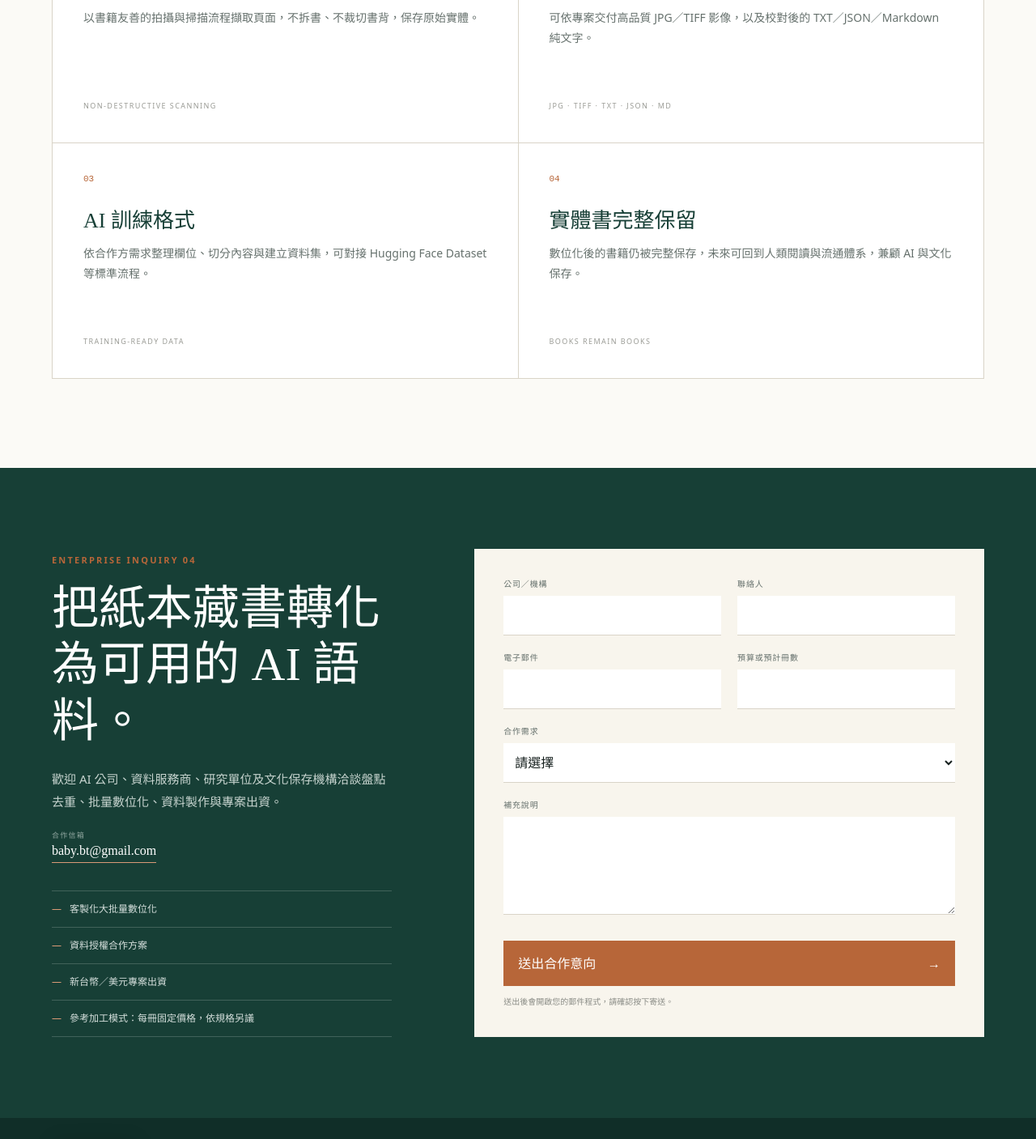
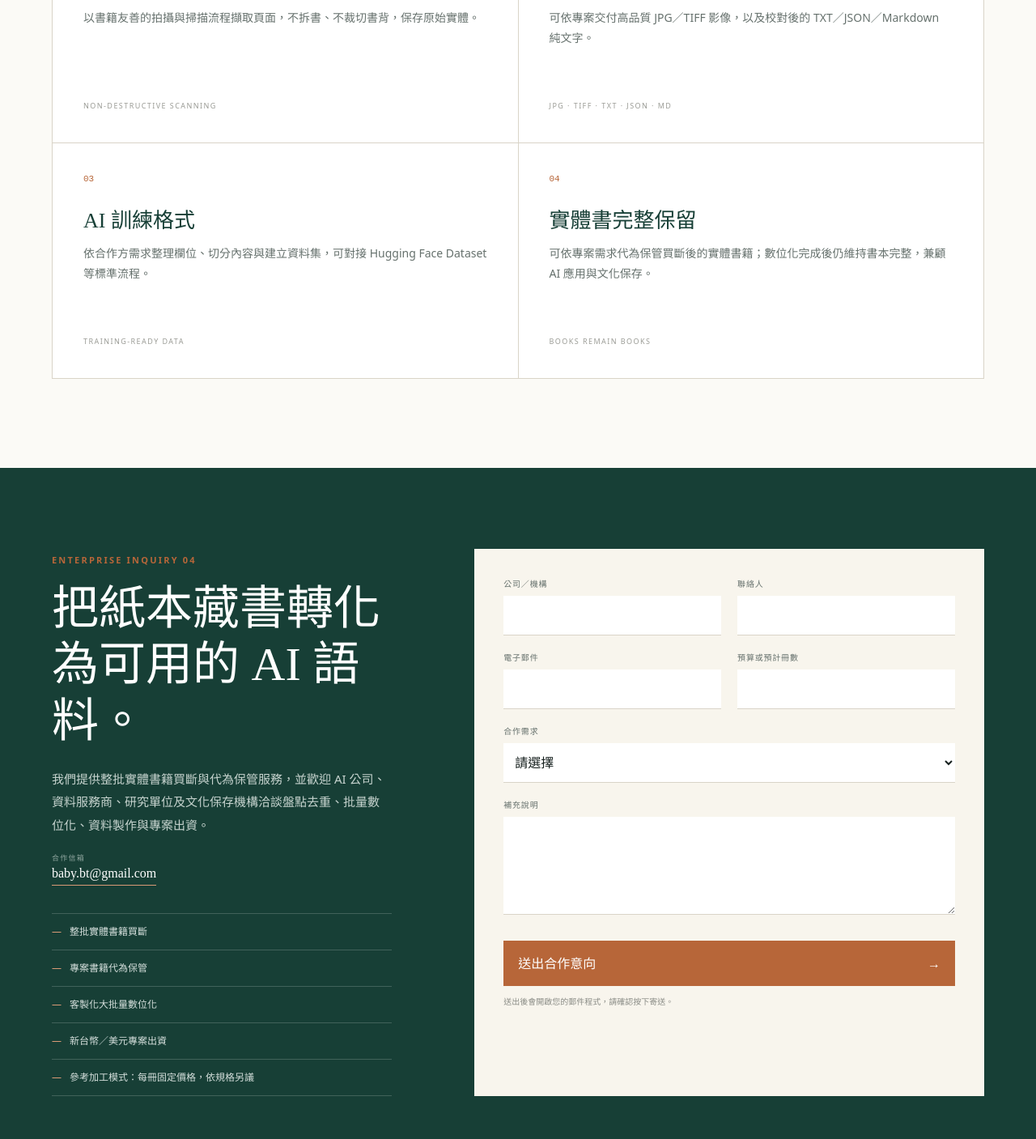
Before and after one commit to kidd803/2book-corpus-showcase, a Next.js app: page / in a window 1280 px wide. Shown: the part 3443-4850 px from the top of the page at 81% size. Built offline with nearby package versions, Linux system fonts and the light colour scheme.

Commit message:
Add physical book purchase and storage services

```diff
--- a/app/catalog-browser.tsx
+++ b/app/catalog-browser.tsx
@@ -32,11 +32,11 @@ const copy = {
       ["01", "非破壞性掃描", "以書籍友善的拍攝與掃描流程擷取頁面，不拆書、不裁切書背，保存原始實體。", "NON-DESTRUCTIVE SCANNING"],
       ["02", "多格式資料交付", "可依專案交付高品質 JPG／TIFF 影像，以及校對後的 TXT／JSON／Markdown 純文字。", "JPG · TIFF · TXT · JSON · MD"],
       ["03", "AI 訓練格式", "依合作方需求整理欄位、切分內容與建立資料集，可對接 Hugging Face Dataset 等標準流程。", "TRAINING-READY DATA"],
-      ["04", "實體書完整保留", "數位化後的書籍仍被完整保存，未來可回到人類閱讀與流通體系，兼顧 AI 與文化保存。", "BOOKS REMAIN BOOKS"],
+      ["04", "實體書完整保留", "可依專案需求代為保管買斷後的實體書籍；數位化完成後仍維持書本完整，兼顧 AI 應用與文化保存。", "BOOKS REMAIN BOOKS"],
     ],
     inquiryKicker: "ENTERPRISE INQUIRY 04", inquiryTitle: "把紙本藏書轉化為可用的 AI 語料。",
-    inquiryDesc: "歡迎 AI 公司、資料服務商、研究單位及文化保存機構洽談盤點去重、批量數位化、資料製作與專案出資。",
-    models: ["客製化大批量數位化", "資料授權合作方案", "新台幣／美元專案出資", "參考加工模式：每冊固定價格，依規格另議"],
+    inquiryDesc: "我們提供整批實體書籍買斷與代為保管服務，並歡迎 AI 公司、資料服務商、研究單位及文化保存機構洽談盤點去重、批量數位化、資料製作與專案出資。",
+    models: ["整批實體書籍買斷", "專案書籍代為保管", "客製化大批量數位化", "新台幣／美元專案出資", "參考加工模式：每冊固定價格，依規格另議"],
     org: "公司／機構", name: "聯絡人", email: "電子郵件", scope: "合作需求", budget: "預算或預計冊數", message: "補充說明",
     scopeOptions: ["請選擇", "批量非破壞性掃描", "AI 訓練資料製作", "Metadata／書目授權", "研究或文化保存合作", "其他"],
     contact: "合作信箱", submit: "送出合作意向", previewNotice: "送出後會開啟您的郵件程式，請確認按下寄送。", submitted: "郵件內容已產生；請在開啟的郵件程式中確認寄出。",
@@ -63,11 +63,11 @@ const copy = {
       ["01", "Non-destructive scanning", "Book-safe imaging without unbinding volumes or cutting spines. Every original object remains intact.", "NON-DESTRUCTIVE SCANNING"],
       ["02", "Multi-format delivery", "Project delivery can include high-quality JPG/TIFF images and reviewed TXT/JSON/Markdown text.", "JPG · TIFF · TXT · JSON · MD"],
       ["03", "Training-ready structure", "Content segmentation, metadata design, and dataset packaging can support workflows such as Hugging Face Dataset.", "TRAINING-READY DATA"],
-      ["04", "Books remain books", "Digitized books stay intact and can return to human reading and circulation, aligning AI progress with preservation.", "BOOKS REMAIN BOOKS"],
+      ["04", "Books remain books", "We can provide custodial storage for purchased physical books. After digitization, every volume remains intact, aligning AI use with cultural preservation.", "BOOKS REMAIN BOOKS"],
     ],
     inquiryKicker: "ENTERPRISE INQUIRY 04", inquiryTitle: "Turn a paper collection into usable AI data.",
-    inquiryDesc: "We welcome AI companies, data providers, researchers, and cultural institutions to discuss inventory deduplication, bulk digitization, data production, and project funding.",
-    models: ["Custom high-volume digitization", "Data licensing partnership plans", "Project funding in TWD or USD", "Reference processing model: fixed per-volume pricing, subject to specification"],
+    inquiryDesc: "We provide outright purchase and custodial storage services for physical book collections. AI companies, data providers, researchers, and cultural institutions are welcome to discuss inventory deduplication, bulk digitization, data production, and project funding.",
+    models: ["Outright purchase of physical book collections", "Custodial storage for project books", "Custom high-volume digitization", "Project funding in TWD or USD", "Reference processing model: fixed per-volume pricing, subject to specification"],
     org: "Company / organization", name: "Contact name", email: "Email", scope: "Partnership interest", budget: "Budget or expected volume", message: "Additional context",
     scopeOptions: ["Select one", "Bulk non-destructive scanning", "AI training dataset production", "Metadata / catalog licensing", "Research or preservation partnership", "Other"],
     contact: "CONTACT EMAIL", submit: "Submit inquiry", previewNotice: "Submitting opens your email app. Please review and send the message there.", submitted: "The email draft is ready. Please confirm Send in your email app.",
```
